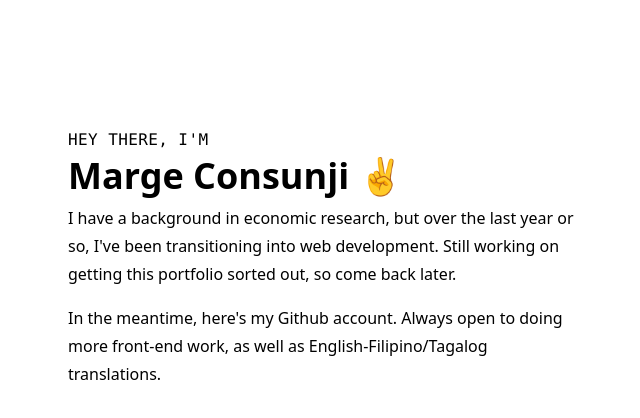
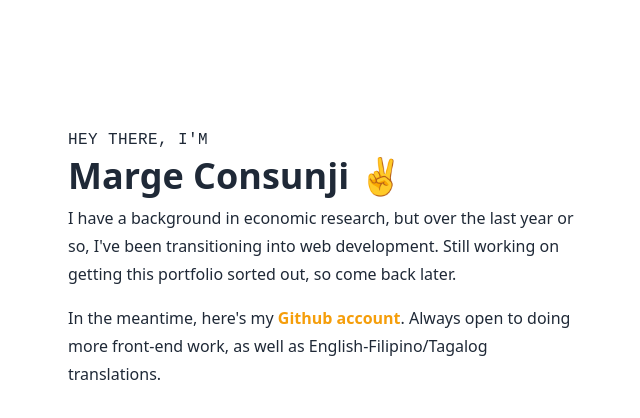
Before and after one commit to msunji/portfolio, a React (Create React App) app: page / in a window 1280 px wide. Shown: the top 418 px of the page, without its empty margins (316-956 px from the left). Built offline with nearby package versions, Linux system fonts and the light colour scheme.

Commit message:
Simple styling done

```diff
--- a/public/index.html
+++ b/public/index.html
@@ -16,7 +16,7 @@
     />
     <title>Marge Consunji | Front-end Dev </title>
   </head>
-  <body>
+  <body className="text-base text-gray-800">
     <noscript>You need to enable JavaScript to run this app.</noscript>
     <div id="root"></div>
   </body>
--- a/src/main.css
+++ b/src/main.css
@@ -1,3 +1,11 @@
 @tailwind base;
 @tailwind components;
 @tailwind utilities;
+
+body {
+    @apply text-gray-800;
+}
+
+a {
+    @apply text-yellow-500 font-semibold hover:text-yellow-600 hover:underline;
+}
--- a/tailwind.config.js
+++ b/tailwind.config.js
@@ -4,11 +4,18 @@ module.exports = {
   purge: ['./src/**/*.{js,jsx,ts,tsx}', './public/index.html'],
   darkMode: false, // or 'media' or 'class'
   theme: {
+    colors: {
+      transparent: 'transparent',
+      yellow: colors.amber,
+      gray: colors.coolGray,
+    },
     fontFamily: {
       'sans': ['ui-sans-serif', 'system-ui', 'Helvetica Neue', 'sans-serif'],
-      'mono': ['ui-monospace', 'Monaco', 'monospace'],
+      'mono': ['ui-monospace', "Liberation Mono", 'monospace'],
     },
-    extend: {},
+    extend: {
+      textColor: ['visited'],
+    },
   },
   variants: {
     extend: {},
```
